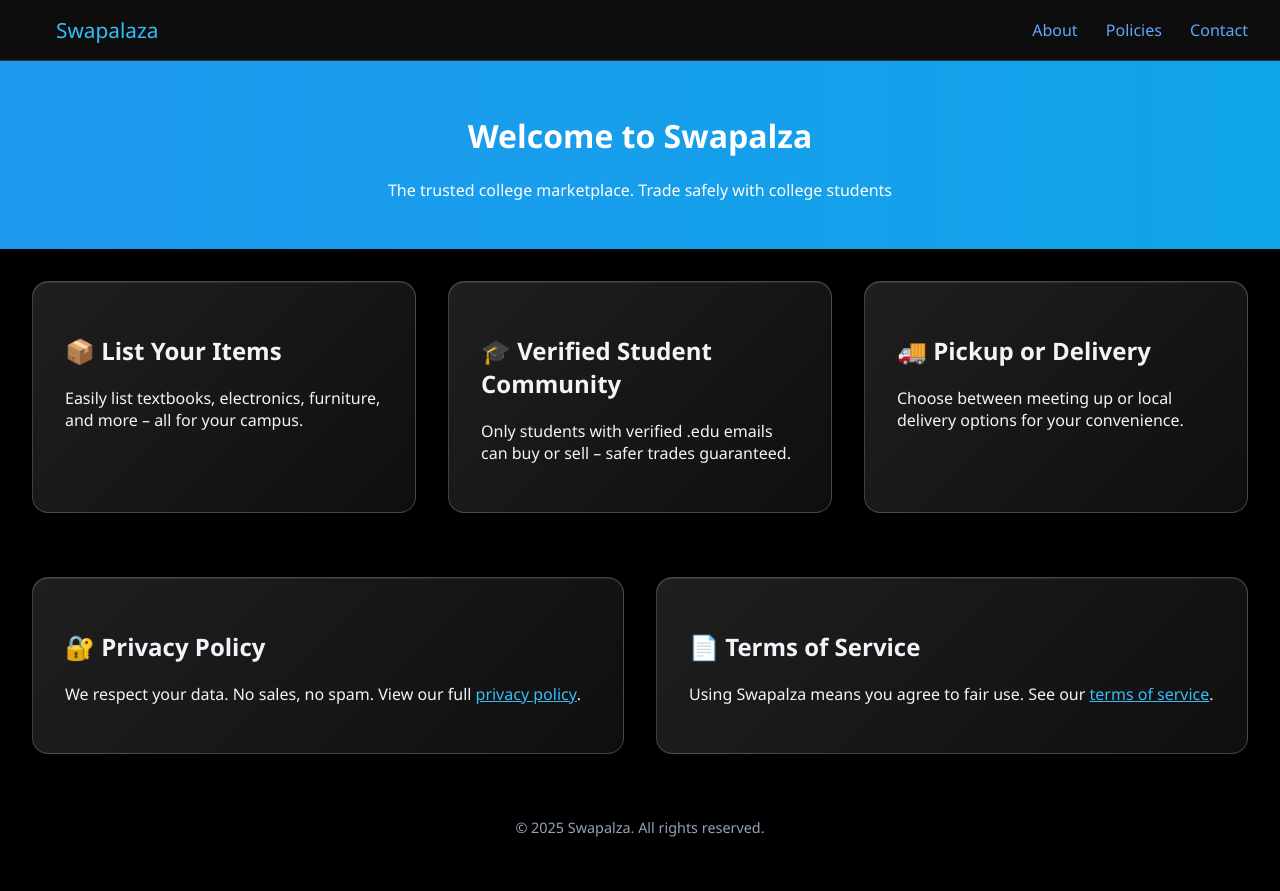
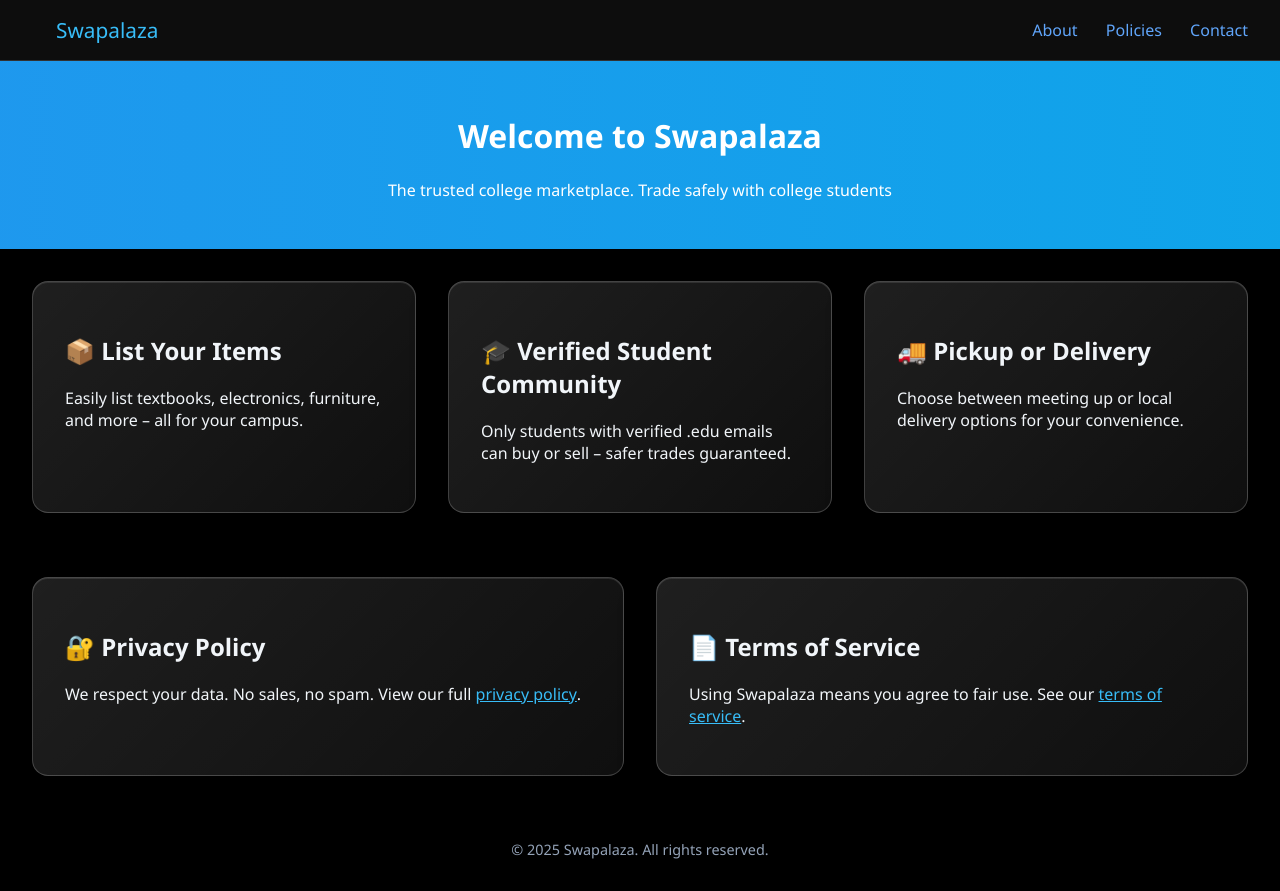
Before and after one commit to J-D-J123/Swapalaza, a plain HTML site: page index.html in a window 1280 px wide. Before the commit the page ends 869 px from the top, so only its background shows below. Drawn offline with Linux system fonts and the light colour scheme.

Commit message:
Update index.html

```diff
--- a/index.html
+++ b/index.html
@@ -131,7 +131,7 @@
   </nav>
 
   <header>
-    <h1>Welcome to Swapalza</h1>
+    <h1>Welcome to Swapalaza</h1>
     <p>The trusted college marketplace. Trade safely with college students</p>
   </header>
 
@@ -157,12 +157,12 @@
     </div>
     <div class="card">
       <h2>📄 Terms of Service</h2>
-      <p>Using Swapalza means you agree to fair use. See our <a href="terms.html">terms of service</a>.</p>
+      <p>Using Swapalaza means you agree to fair use. See our <a href="terms.html">terms of service</a>.</p>
     </div>
   </section>
 
   <footer>
-    &copy; 2025 Swapalza. All rights reserved.
+    &copy; 2025 Swapalaza. All rights reserved.
   </footer>
 
 </body>
```
